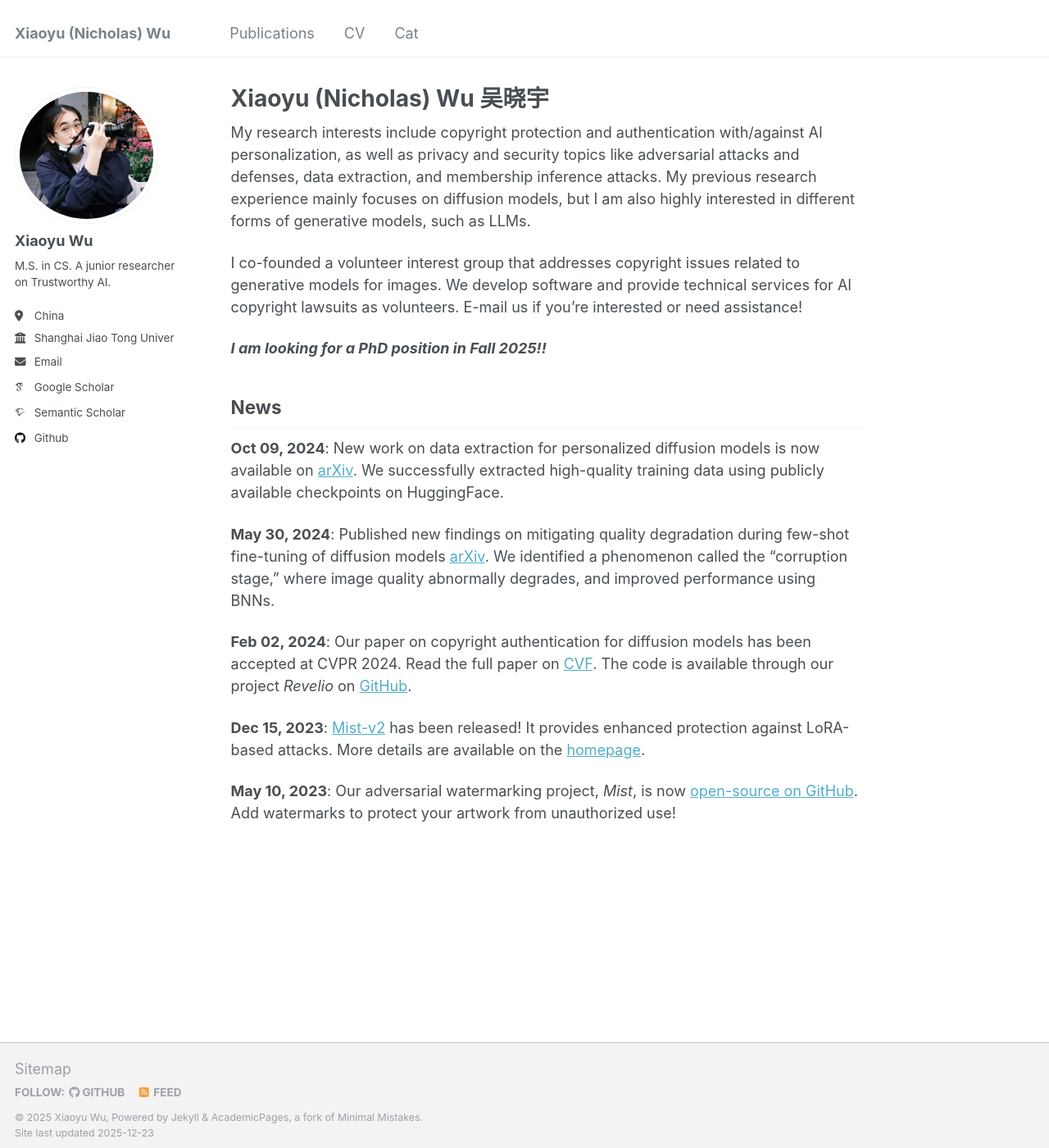
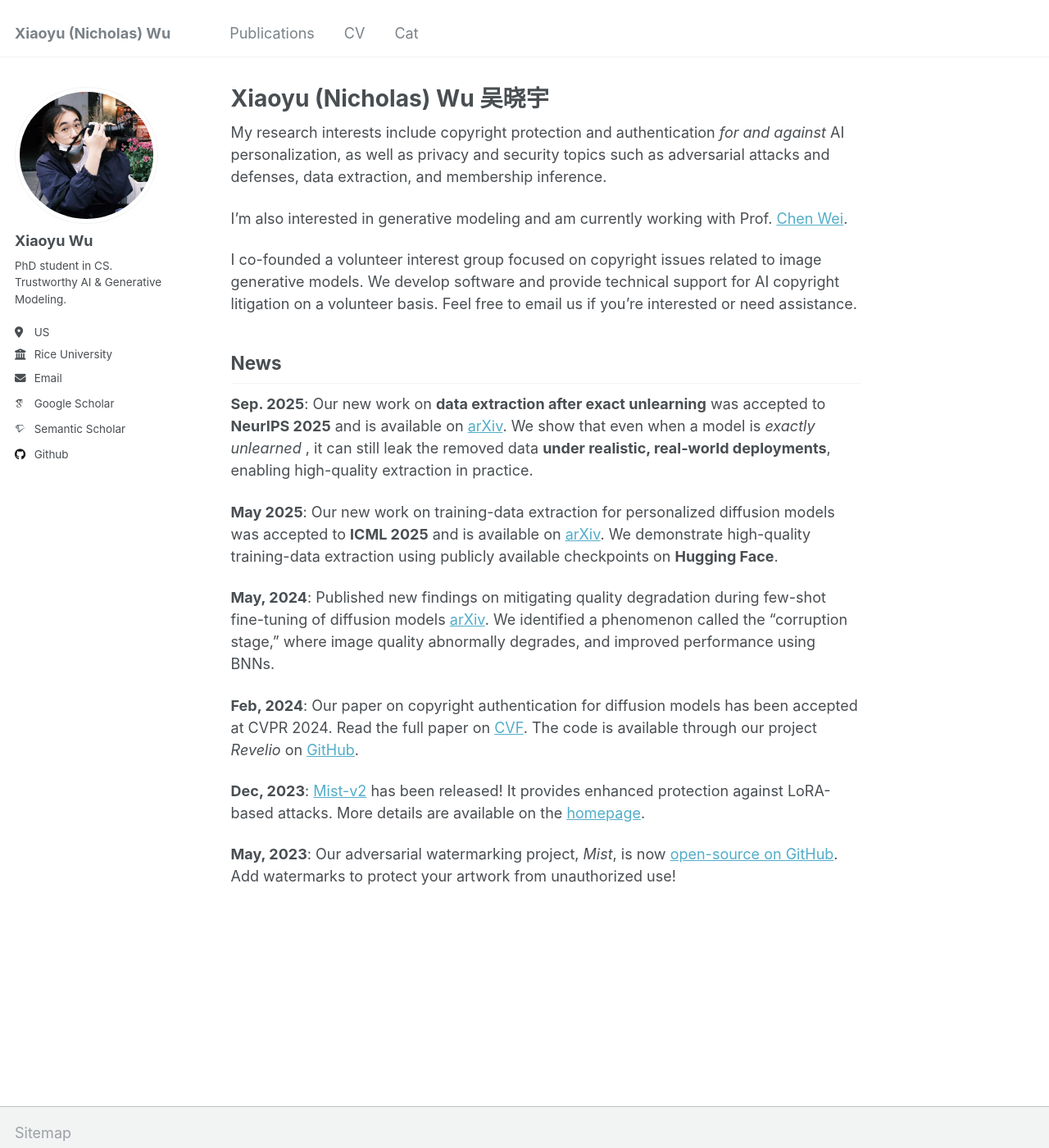
Before and after one commit to Nicholas0228/Nicholas0228.github.io, a Jekyll site: the page built from _pages/about.md, in a window 1280 px wide and 1400 px high. Shown: the whole window at 82% size. Built offline with Jekyll 4.4.1, drawn with Linux system fonts in a browser that asks for light colours; some web fonts are replaced.

Commit message:
update info

```diff
--- a/_config.yml
+++ b/_config.yml
@@ -11,7 +11,7 @@
 title                    : "Xiaoyu (Nicholas) Wu"
 title_separator          : "-"
 name                     : &name "Xiaoyu Wu"
-description              : &description "M.S. in CS. A junior researcher on Trustworthy AI. Looking for PHD position for 2025 fall."
+description              : &description "PhD student in CS.  Trustworthy AI & Generative Modeling."
 url                      : "https://nicholas0228.github.io" # the base hostname & protocol for your site e.g. "https://mmistakes.github.io"
 baseurl                  : "" # the subpath of your site, e.g. "/blog"
 repository               : "academicpages/academicpages.github.io"
@@ -24,11 +24,11 @@
   avatar           : "bio-photo-2.png"
   name             : "Xiaoyu Wu"
   pronouns         : # example: "she/her"
-  bio              : "M.S. in CS. A junior researcher on Trustworthy AI."
-  location         : "China"
-  employer         : "Shanghai Jiao Tong University"
+  bio              : "PhD student in CS.  Trustworthy AI & Generative Modeling."
+  location         : "US"
+  employer         : "Rice University"
   uri              : # URL
-  email            : "nicholaswu2022@gmail.com"
+  email            : "xw105@rice.edu"
 
   # Academic websites
   arxiv            : # URL - Update with the correct link to your profile
--- a/_pages/about.md
+++ b/_pages/about.md
@@ -6,20 +6,27 @@
   - /about/
   - /about.html
 ---
-My research interests include copyright protection and authentication with/against AI personalization, as well as privacy and security topics like adversarial attacks and defenses, data extraction, and membership inference attacks. My previous research experience mainly focuses on diffusion models, but I am also highly interested in different forms of generative models, such as LLMs.
+My research interests include copyright protection and authentication *for and against* AI personalization, as well as privacy and security topics such as adversarial attacks and defenses, data extraction, and membership inference.
 
-I co-founded a volunteer interest group that addresses copyright issues related to generative models for images. We develop software and provide technical services for AI copyright lawsuits as volunteers. E-mail us if you're interested or need assistance!
+I’m also interested in generative modeling and am currently working with Prof. [Chen Wei](https://weichen582.github.io).
 
-***I am looking for a PhD position in Fall 2025!!***
+I co-founded a volunteer interest group focused on copyright issues related to image generative models. We develop software and provide technical support for AI copyright litigation on a volunteer basis. Feel free to email us if you’re interested or need assistance.
+
+
 
 ## News
 
-**Oct 09, 2024**: New work on data extraction for personalized diffusion models is now available on [arXiv](https://arxiv.org/abs/2410.03039). We successfully extracted high-quality training data using publicly available checkpoints on HuggingFace.
 
-**May 30, 2024**: Published new findings on mitigating quality degradation during few-shot fine-tuning of diffusion models [arXiv](https://arxiv.org/abs/2405.19931). We identified a phenomenon called the "corruption stage," where image quality abnormally degrades, and improved performance using BNNs.
+**Sep. 2025**: Our new work on **data extraction after exact unlearning** was accepted to **NeurIPS 2025** and is available on [arXiv](https://arxiv.org/pdf/2505.24379). We show that even when a model is *exactly unlearned* , it can still leak the removed data **under realistic, real-world deployments**, enabling high-quality extraction in practice.
 
-**Feb 02, 2024**: Our paper on copyright authentication for diffusion models has been accepted at CVPR 2024. Read the full paper on [CVF](https://openaccess.thecvf.com/content/CVPR2024/papers/Wu_CGI-DM_Digital_Copyright_Authentication_for_Diffusion_Models_via_Contrasting_Gradient_CVPR_2024_paper.pdf). The code is available through our project *Revelio* on [GitHub](https://github.com/Nicholas0228/Revelio).
+**May 2025**: Our new work on training-data extraction for personalized diffusion models was accepted to **ICML 2025** and is available on [arXiv](https://arxiv.org/abs/2410.03039). We demonstrate high-quality training-data extraction using publicly available checkpoints on **Hugging Face**.
 
-**Dec 15, 2023**: [Mist-v2](https://github.com/psyker-team/mist-v2) has been released! It provides enhanced protection against LoRA-based attacks. More details are available on the [homepage](https://psyker-team.github.io/index_en.html).
 
-**May 10, 2023**: Our adversarial watermarking project, *Mist*, is now [open-source on GitHub](https://github.com/psyker-team/mist). Add watermarks to protect your artwork from unauthorized use!
+
+**May, 2024**: Published new findings on mitigating quality degradation during few-shot fine-tuning of diffusion models [arXiv](https://arxiv.org/abs/2405.19931). We identified a phenomenon called the "corruption stage," where image quality abnormally degrades, and improved performance using BNNs.
+
+**Feb, 2024**: Our paper on copyright authentication for diffusion models has been accepted at CVPR 2024. Read the full paper on [CVF](https://openaccess.thecvf.com/content/CVPR2024/papers/Wu_CGI-DM_Digital_Copyright_Authentication_for_Diffusion_Models_via_Contrasting_Gradient_CVPR_2024_paper.pdf). The code is available through our project *Revelio* on [GitHub](https://github.com/Nicholas0228/Revelio).
+
+**Dec, 2023**: [Mist-v2](https://github.com/psyker-team/mist-v2) has been released! It provides enhanced protection against LoRA-based attacks. More details are available on the [homepage](https://psyker-team.github.io/index_en.html).
+
+**May, 2023**: Our adversarial watermarking project, *Mist*, is now [open-source on GitHub](https://github.com/psyker-team/mist). Add watermarks to protect your artwork from unauthorized use!
```
Also changed, not shown: _pages/cv.md (+4 -4 lines), 1 other file.
